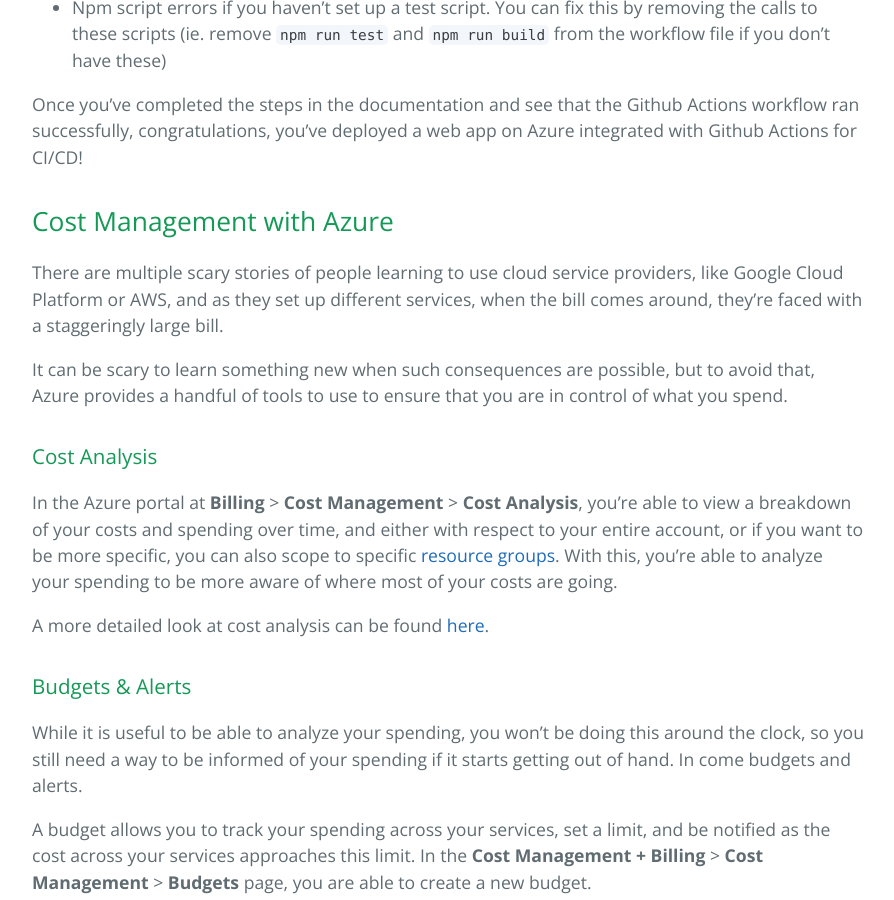
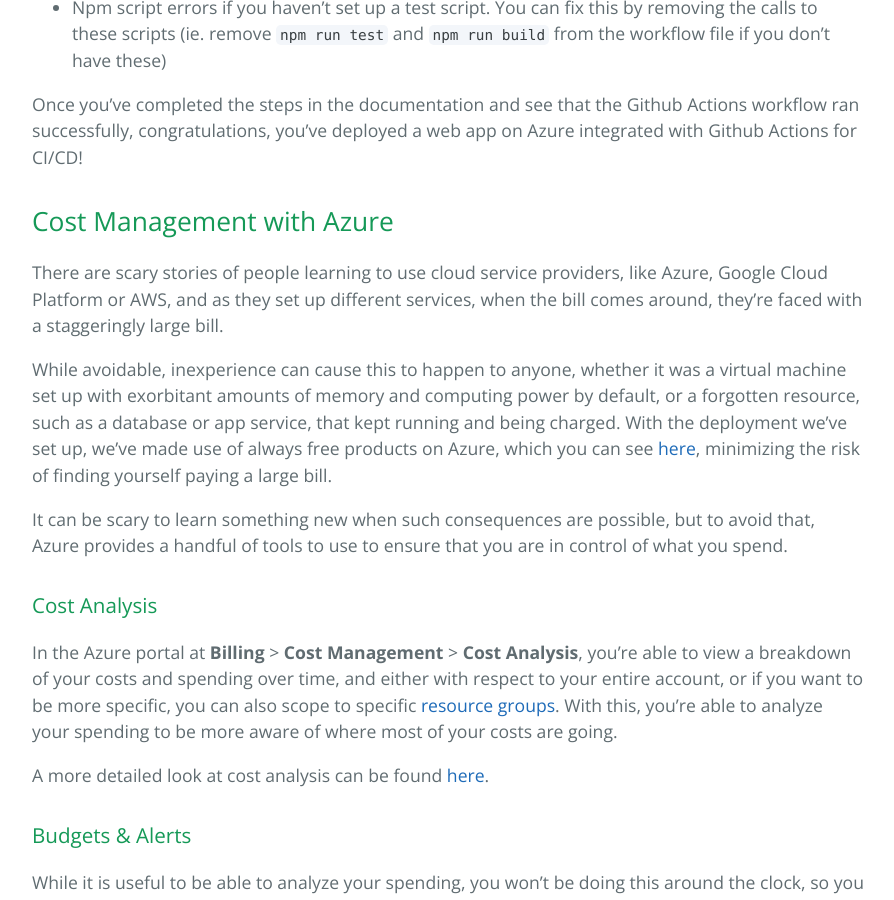
Before and after one commit to learning-software-engineering/learning-software-engineering.github.io, a Jekyll site: the page built from Topics/Development_Process/Azure_webapp_deployment_with_nodejs.md, in a window 1280 px wide and 900 px high, scrolled down 5645 px. Shown: the whole window, without its empty margins (192-1086 px from the left). Built offline with Jekyll 4.4.1, drawn with Linux system fonts in a browser that asks for light colours; our own code applies the rules of GitHub Pages for plain Markdown files.

Commit message:
Explained some causes for large bills, how our deployment avoids this, and provided a relevant resource.

```diff
--- a/Topics/Development_Process/Azure_webapp_deployment_with_nodejs.md
+++ b/Topics/Development_Process/Azure_webapp_deployment_with_nodejs.md
@@ -157,7 +157,9 @@
 
 ## Cost Management with Azure
 
-There are multiple scary stories of people learning to use cloud service providers, like Google Cloud Platform or AWS, and as they set up different services, when the bill comes around, they're faced with a staggeringly large bill.
+There are scary stories of people learning to use cloud service providers, like Azure, Google Cloud Platform or AWS, and as they set up different services, when the bill comes around, they're faced with a staggeringly large bill.
+
+While avoidable, inexperience can cause this to happen to anyone, whether it was a virtual machine set up with exorbitant amounts of memory and computing power by default, or a forgotten resource, such as a database or app service, that kept running and being charged. With the deployment we've set up, we've made use of always free products on Azure, which you can see [here](https://azure.microsoft.com/en-gb/free/free-account-faq/#layout-container-uid4f88), minimizing the risk of finding yourself paying a large bill.
 
 It can be scary to learn something new when such consequences are possible, but to avoid that, Azure provides a handful of tools to use to ensure that you are in control of what you spend.
 
```
